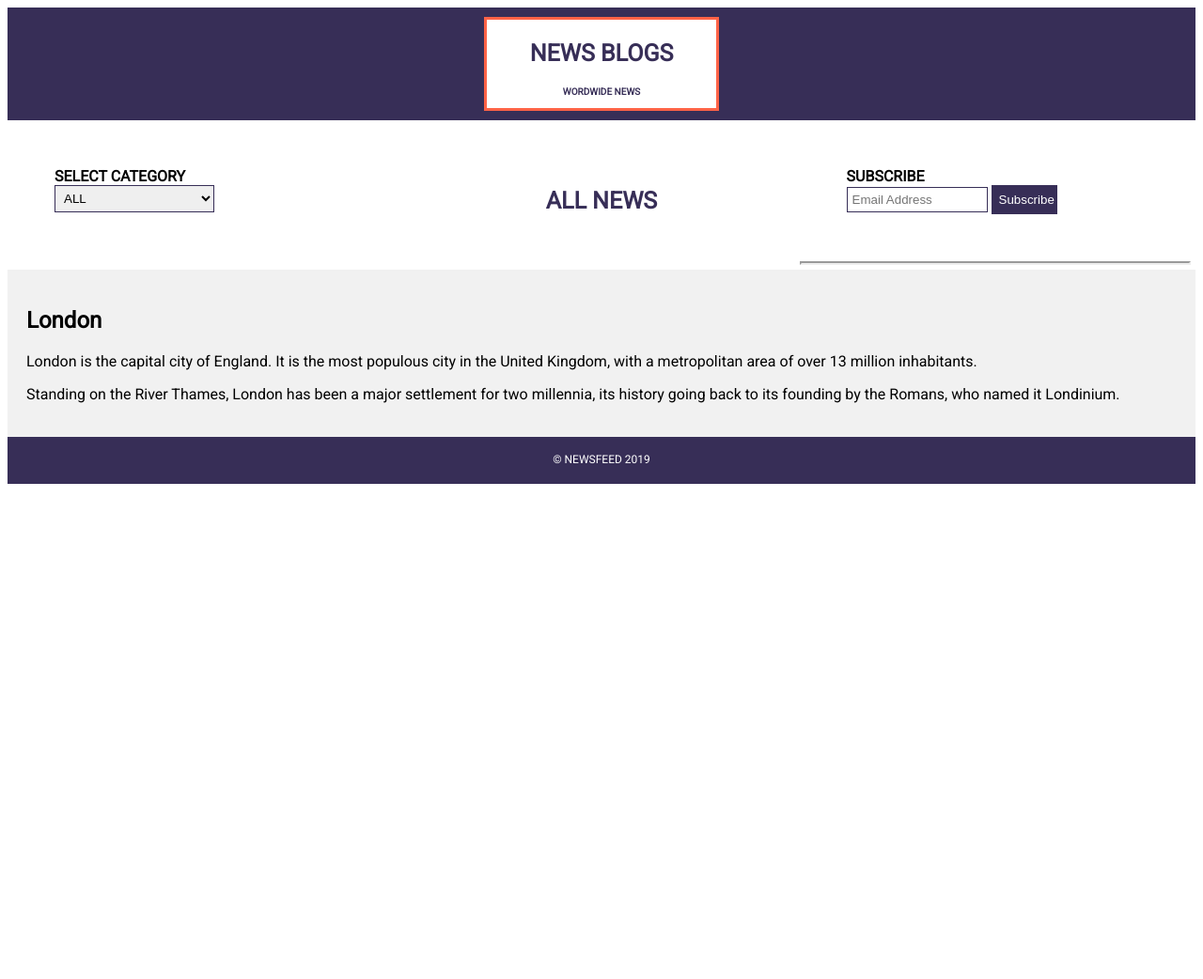
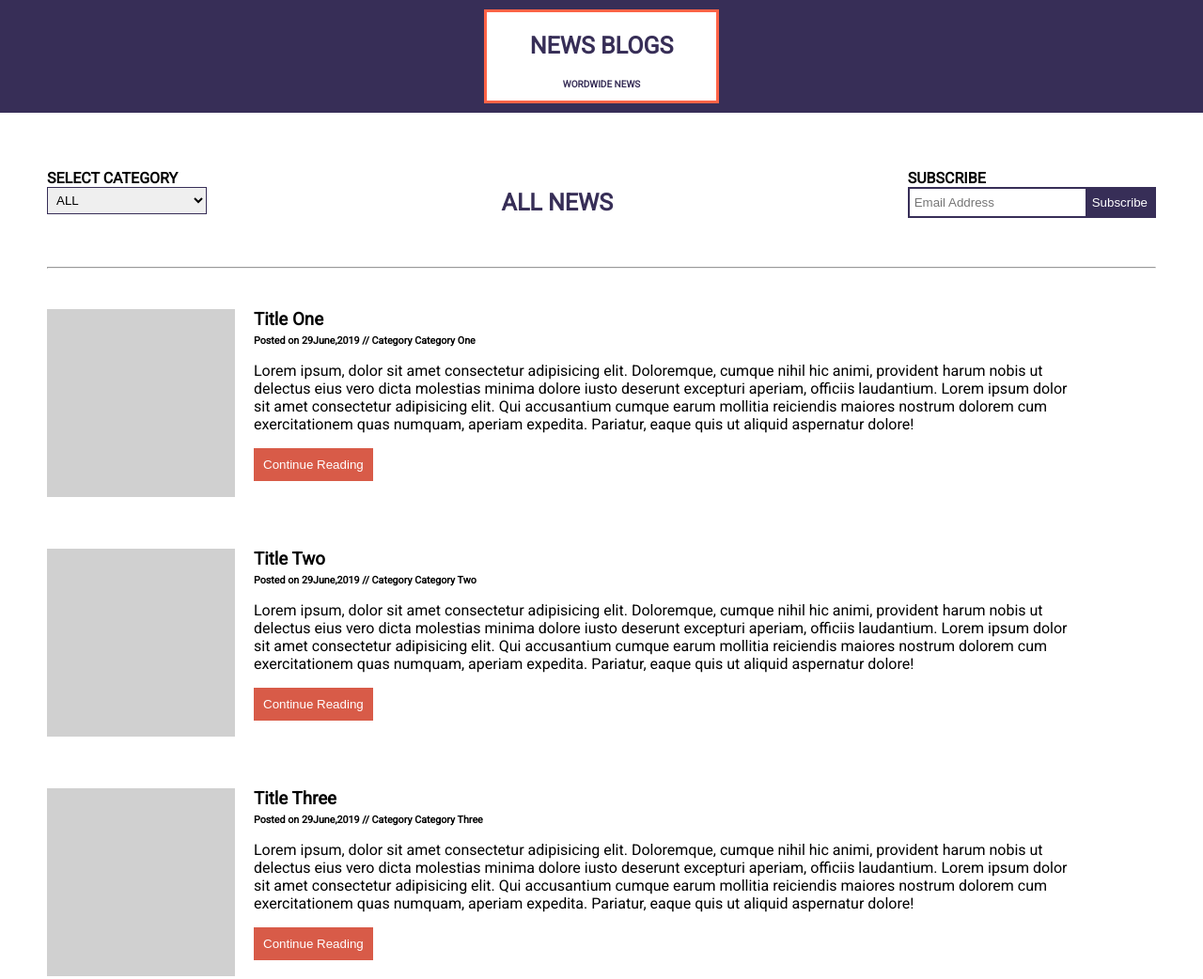
Before and after one commit to Mrinalaot/DEP-Training, a plain HTML site: page Task 1/index.html in a window 1280 px wide. Shown: the top 1042 px of the page at 94% size. Before the commit the page ends 800 px from the top, so only its background shows below. Drawn offline with Linux system fonts and the light colour scheme.

Commit message:
build mockup

```diff
--- a/Task 1/index.html
+++ b/Task 1/index.html
@@ -1,13 +1,16 @@
 <!DOCTYPE html>
 <html lang="en">
+
 <head>
     <title>News Blog</title>
     <meta name="author" content="Mrinal Kanti Ghosh">
     <meta charset="utf-8">
     <meta name="viewport" content="width=device-width, initial-scale=1">
+    <link rel="shortcut icon" href="https://www.shareicon.net/data/128x128/2017/07/13/888381_globe_512x512.png" type="image/x-icon">
     <link href="https://fonts.googleapis.com/css?family=Roboto&display=swap" rel="stylesheet">
     <link rel="stylesheet" type="text/css" href="resources/CSS/index.css">
 </head>
+
 <body>
 
     <header>
@@ -17,10 +20,10 @@
         </div>
     </header>
 
-
-<div class="afterHeaderDiv">
-    <div class="box">
-    <label for="categories"><strong>SELECT CATEGORY</strong></label> <br>
+    <main>
+        <div class="flex-container">
+            <div class="select-category">
+                <label for="categories"><strong>SELECT CATEGORY</strong></label> <br/>
                 <select id="categories">
                   <option value="all">ALL</option>
                   <option value="technology">Tech</option>
@@ -28,28 +31,59 @@
                   <option value="socieal">Society</option>
                 </select>
             </div>
-      <div class="box">
-        <h2 class="headertext">ALL NEWS<h2>
+            <div class="main-heading">
+                <h2 class="headertext">ALL NEWS</h2>
             </div>
-      <div class="box">
-        <label for="subscribe"><strong>SUBSCRIBE</strong></label> <br>
+            <div class="subscribe">
+                <label for="subscribe"><strong>SUBSCRIBE</strong></label>
+                <div class="subscribeInput">
                     <input type="email" id="email" placeholder="Email Address">
                     <input type="button" id="subscribe" value="Subscribe">
+                </div>
             </div>
         </div>
 
         <hr>
 
+        <div class="posts">
+            <div class="post-article">
+                <div class="image-placeholder"></div>
+                <div class="news-info">
+                    <h3 class="news-title">Title One</h3>
+                    <h6 class="news-meta">Posted on 29June,2019 // Category Category One</h6>
+                    <p>Lorem ipsum, dolor sit amet consectetur adipisicing elit. Doloremque, cumque nihil hic animi, provident harum nobis ut delectus eius vero dicta molestias minima dolore iusto deserunt excepturi aperiam, officiis laudantium. Lorem ipsum
+                        dolor sit amet consectetur adipisicing elit. Qui accusantium cumque earum mollitia reiciendis maiores nostrum dolorem cum exercitationem quas numquam, aperiam expedita. Pariatur, eaque quis ut aliquid aspernatur dolore!</p>
+                    <input id="read-full-news" type="button" value="Continue Reading">
+                </div>
+            </div>
 
-<article>
-    <h1>London</h1>
-    <p>London is the capital city of England. It is the most populous city in the  United Kingdom, with a metropolitan area of over 13 million inhabitants.</p>
-    <p>Standing on the River Thames, London has been a major settlement for two millennia, its history going back to its founding by the Romans, who named it Londinium.</p>
-</article>
+            <div class="post-article">
+                <div class="image-placeholder"></div>
+                <div class="news-info">
+                    <h3 class="news-title">Title Two</h3>
+                    <h6 class="news-meta">Posted on 29June,2019 // Category Category Two</h6>
+                    <p>Lorem ipsum, dolor sit amet consectetur adipisicing elit. Doloremque, cumque nihil hic animi, provident harum nobis ut delectus eius vero dicta molestias minima dolore iusto deserunt excepturi aperiam, officiis laudantium. Lorem ipsum
+                        dolor sit amet consectetur adipisicing elit. Qui accusantium cumque earum mollitia reiciendis maiores nostrum dolorem cum exercitationem quas numquam, aperiam expedita. Pariatur, eaque quis ut aliquid aspernatur dolore!</p>
+                    <input id="read-full-news" type="button" value="Continue Reading">
+                </div>
+            </div>
 
+            <div class="post-article">
+                <div class="image-placeholder"></div>
+                <div class="news-info">
+                    <h3 class="news-title">Title Three</h3>
+                    <h6 class="news-meta">Posted on 29June,2019 // Category Category Three</h6>
+                    <p>Lorem ipsum, dolor sit amet consectetur adipisicing elit. Doloremque, cumque nihil hic animi, provident harum nobis ut delectus eius vero dicta molestias minima dolore iusto deserunt excepturi aperiam, officiis laudantium. Lorem ipsum
+                        dolor sit amet consectetur adipisicing elit. Qui accusantium cumque earum mollitia reiciendis maiores nostrum dolorem cum exercitationem quas numquam, aperiam expedita. Pariatur, eaque quis ut aliquid aspernatur dolore!</p>
+                    <input id="read-full-news" type="button" value="Continue Reading">
+                </div>
+            </div>
+        </div>
+    </main>
     <footer>
         <p>&copy; NEWSFEED 2019</p>
     </footer>
 
 </body>
+
 </html>
--- a/Task 1/resources/CSS/index.css
+++ b/Task 1/resources/CSS/index.css
@@ -1,10 +1,9 @@
-
 * {
     box-sizing: border-box;
 }
 
-
 body {
+    margin: 0px !important;
     font-family: 'Roboto', sans-serif;
 }
 
@@ -15,17 +14,15 @@ header {
     font-size: 25px;
 }
 
-hr {
-    display: block;
-    margin-top: 5px;
-    margin-bottom: 5px;
-    margin-left: 5px;
-    margin-right: 5px;
-    border-style: inset;
-    border-width: 2px;
+main hr {
+    color: rgb(39, 56, 82);
 }
 
-.headertext{
+main {
+    margin: 50px;
+}
+
+.headertext {
     color: rgb(55, 46, 87);
     text-align: center;
     font-size: 25px;
@@ -33,35 +30,66 @@ hr {
 
 .tagline {
     font-size: 10px;
-    color : rgb(55, 46, 87);
+    color: rgb(55, 46, 87);
     text-align: center;
 }
 
-.headerBox{
+.headerBox {
     border: 3px solid tomato;
     width: 250px;
     height: 100px;
-    background-color:white;
+    background-color: white;
     margin: 0 auto;
-
 }
 
-.afterHeaderDiv{
- width:100%;
- height: 120px;
+.flex-container {
+    padding-top: 10px;
+    padding-bottom: 25px;
+    display: flex;
+    flex-wrap: wrap;
+    justify-content: space-between;
 }
 
-.box {
-    float: left;
-    width: 33.33%;
-    padding: 50px;
+.posts {
+    display: flex;
+    flex-wrap: wrap;
+}
+
+.post-article {
+    display: flex;
+    flex-wrap: wrap;
+    margin-top: 35px;
+    margin-bottom: 20px;
+}
+
+.image-placeholder {
+    width: 200px;
+    height: 200px;
+    background-color: rgb(208, 208, 208);
+}
+
+.news-info {
+    max-width: 75%;
+    margin-left: 20px;
+}
+
+.news-info h3,
+h6 {
+    margin: 0px;
+    margin-bottom: 5px;
+}
+
+#read-full-news {
+    border: 0px;
+    background-color: rgb(216, 91, 72);
+    padding: 10px;
+    color: rgb(255, 255, 255);
 }
 
 article {
     padding: 20px;
     background-color: #f1f1f1;
 }
-
 
 footer {
     background-color: rgb(55, 46, 87);
@@ -72,29 +100,34 @@ footer {
     height: 50px;
 }
 
-/* Responsive layout - makes the two columns/boxes stack on top of each other instead of next to each other, on small screens */
 @media (max-width: 600px) {
     article {
         width: 100%;
         height: auto;
     }
 }
-#categories{
+
+#categories {
     width: 170px;
     border: 1px solid rgb(55, 46, 87);
     padding: 5px;
 }
 
-#email{
-    width: 150px;
-    border: 1px solid rgb(55, 46, 87);
+#email {
+    border: 0px;
     padding: 5px;
 }
 
-#subscribe{
-    width: 70px;
-     border: 1px solid rgb(55, 46, 87);
-    background-color:  rgb(55, 46, 87);
+#subscribe {
+    border: 0px solid rgb(55, 46, 87);
+    background-color: rgb(55, 46, 87);
     color: white;
     padding: 7px;
 }
+
+.subscribeInput {
+    border: 2px solid rgb(55, 46, 87);
+    display: flex;
+    flex-wrap: wrap;
+    min-width: 220px;
+}
```
Also changed, not shown: Task 1/resources/icons/favicon.svg (added). Lines whose indentation alone changed are shown as unchanged.
